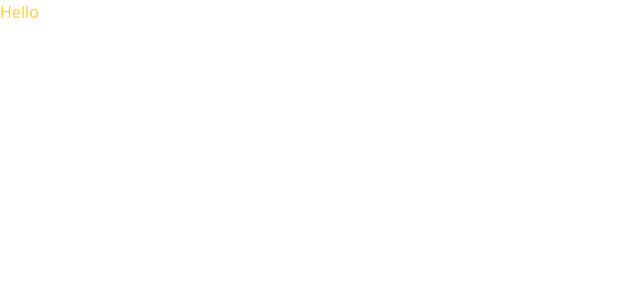
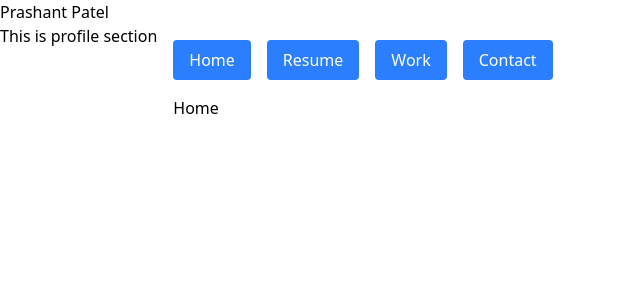
Before and after one commit to Prashant-021/Prashant-Patel-Portfolio, a React (Vite) app: page / in a window 1280 px wide. Shown: the top 300 px of the page, without its empty margins (0-640 px from the left). Built offline with nearby package versions, Linux system fonts and the light colour scheme.

Commit message:
File Structure Created

```diff
--- a/package.json
+++ b/package.json
@@ -13,17 +13,21 @@
     "@tailwindcss/vite": "^4.1.11",
     "react": "^19.1.0",
     "react-dom": "^19.1.0",
-    "tailwindcss": "^4.1.11"
+    "react-router-dom": "^7.6.3",
+    "vite-plugin-svgr": "^4.3.0"
   },
   "devDependencies": {
     "@eslint/js": "^9.30.1",
     "@types/react": "^19.1.8",
     "@types/react-dom": "^19.1.6",
     "@vitejs/plugin-react": "^4.6.0",
+    "autoprefixer": "^10.4.21",
     "eslint": "^9.30.1",
     "eslint-plugin-react-hooks": "^5.2.0",
     "eslint-plugin-react-refresh": "^0.4.20",
     "globals": "^16.3.0",
+    "postcss": "^8.5.6",
+    "tailwindcss": "^4.1.11",
     "vite": "^7.0.3"
   }
 }
--- a/src/App.jsx
+++ b/src/App.jsx
@@ -1,11 +1,34 @@
 import './App.css'
+import { Sidebar } from './components/Sidebar'
+import { Header } from './components/Header'
+import { Navbar } from './components/Navbar'
+
+import { BrowserRouter as Router, Routes, Route } from 'react-router-dom'
+import Home from './pages/Home'
+import Work from './pages/Work'
+import Resume from './pages/Resume'
+import Contact from './pages/Contact'
 
 function App() {
+  return (
+    <Router>
+      <Header />
+      <div className="flex min-h-screen">
+        <Sidebar />
 
-  return (
-    <>
-    <h1 className='text-amber-300'>Hello</h1>
-    </>
+        <main className="flex-1 p-4">
+          <Navbar />
+
+          {/* Page content goes here */}
+          <Routes>
+            <Route path="/" element={<Home />} />
+            <Route path="/resume" element={<Resume />} />
+            <Route path="/work" element={<Work />} />
+            <Route path="/contact" element={<Contact />} />
+          </Routes>
+        </main>
+      </div>
+    </Router>
   )
 }
 
--- /dev/null
+++ b/src/components/Header.jsx
@@ -0,0 +1,13 @@
+import React from 'react'
+export const Header = () => {
+    return (
+        <div>
+            <div className="logo">
+                Prashant Patel
+            </div>
+            <div className="theme-toggle-btn">
+            </div>
+        </div>
+
+    )
+}
--- /dev/null
+++ b/src/components/Navbar.jsx
@@ -0,0 +1,32 @@
+import React from 'react'
+import { Link } from 'react-router-dom'
+
+export const Navbar = () => {
+    return (
+        <nav className="flex gap-4 mb-4">
+            <Link to="/">
+                <button className="bg-blue-500 text-white px-4 py-2 rounded hover:bg-blue-600">
+                    Home
+                </button>
+            </Link>
+
+            <Link to="/resume">
+                <button className="bg-blue-500 text-white px-4 py-2 rounded hover:bg-blue-600">
+                    Resume
+                </button>
+            </Link>
+
+            <Link to="/work">
+                <button className="bg-blue-500 text-white px-4 py-2 rounded hover:bg-blue-600">
+                    Work
+                </button>
+            </Link>
+
+            <Link to="/contact">
+                <button className="bg-blue-500 text-white px-4 py-2 rounded hover:bg-blue-600">
+                    Contact
+                </button>
+            </Link>
+        </nav>
+    )
+}
--- /dev/null
+++ b/src/components/Sidebar.jsx
@@ -0,0 +1,9 @@
+import React from 'react'
+
+export const Sidebar = () => {
+    return (
+        <div>
+            This is profile section
+        </div>
+    )
+}
--- /dev/null
+++ b/src/pages/Contact.jsx
@@ -0,0 +1,9 @@
+import React from 'react'
+
+const Contact = () => {
+  return (
+    <div>Contact</div>
+  )
+}
+
+export default Contact
--- /dev/null
+++ b/src/pages/Home.jsx
@@ -0,0 +1,9 @@
+import React from 'react'
+
+const Home = () => {
+  return (
+    <div>Home</div>
+  )
+}
+
+export default Home
--- /dev/null
+++ b/src/pages/Resume.jsx
@@ -0,0 +1,9 @@
+import React from 'react'
+
+const Resume = () => {
+  return (
+    <div>Resume</div>
+  )
+}
+
+export default Resume
--- /dev/null
+++ b/src/pages/Work.jsx
@@ -0,0 +1,9 @@
+import React from 'react'
+
+const Work = () => {
+  return (
+    <div>Work</div>
+  )
+}
+
+export default Work
--- a/vite.config.js
+++ b/vite.config.js
@@ -1,8 +1,10 @@
 import { defineConfig } from 'vite'
 import react from '@vitejs/plugin-react'
+
+import svgr from "vite-plugin-svgr";
 
 import tailwindcss from '@tailwindcss/vite'
 // https://vite.dev/config/
 export default defineConfig({
-  plugins: [react(), tailwindcss()],
+  plugins: [svgr(), react(), tailwindcss()],
 })
```
Also changed, not shown: src/assets/Header/Moon.svg (added), 1 other file (tests, documents, lock files or other folders).
